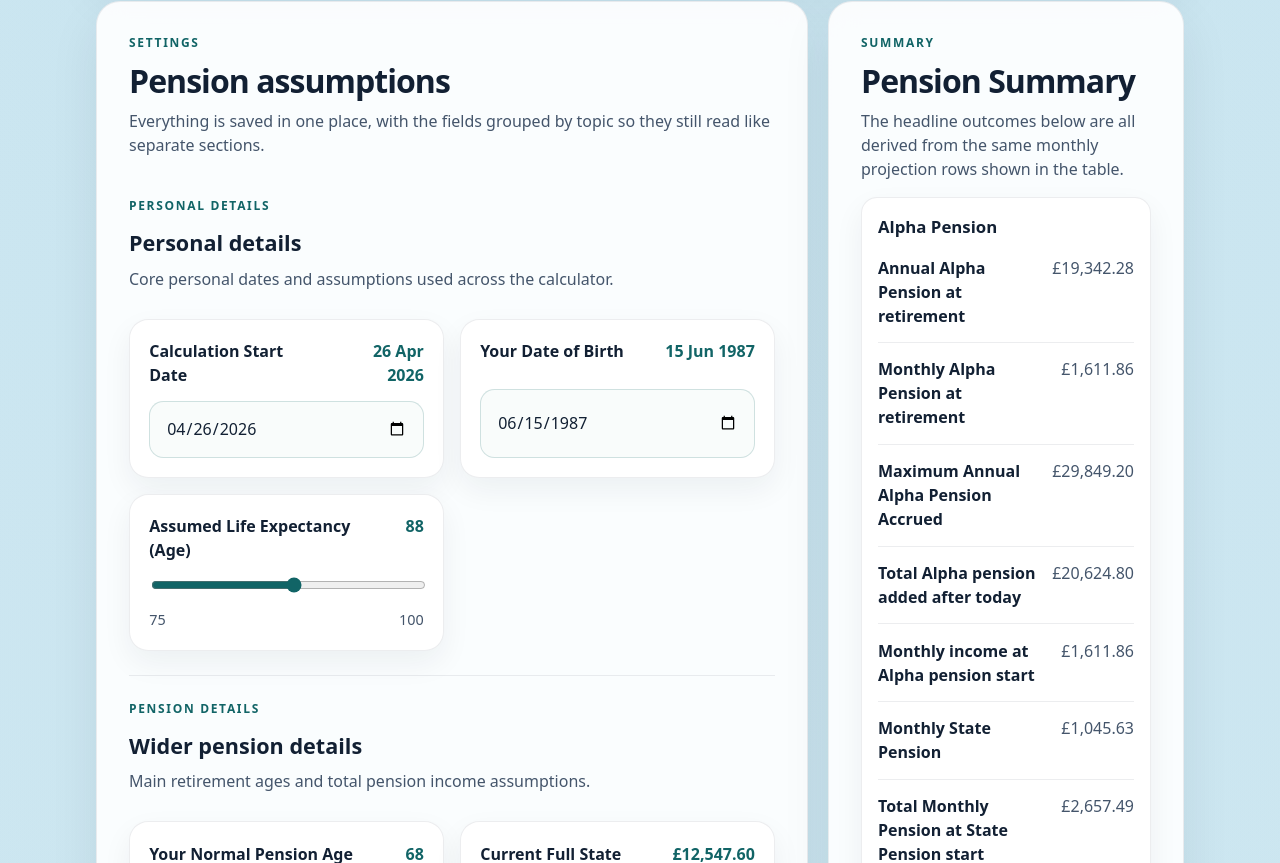
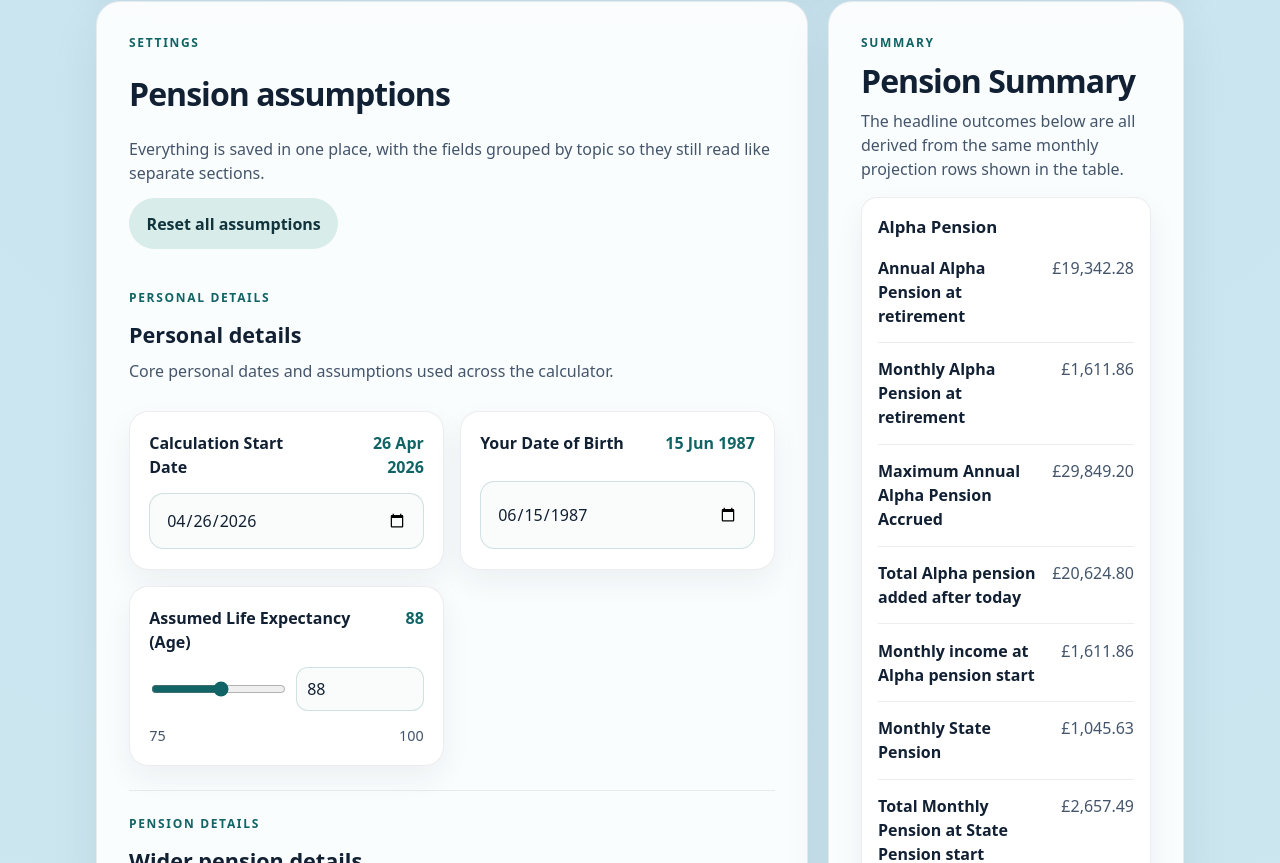
Before and after one commit to r0w4n/cs-pension-calculator, a React (Vite) app: page / in a window 1280 px wide. Shown: the part 417-1280 px from the top of the page. Built offline with nearby package versions, Linux system fonts and the light colour scheme.

Commit message:
Improve assumptions form usability

```diff
--- a/src/App.tsx
+++ b/src/App.tsx
@@ -12,6 +12,7 @@ import {
 } from "./projection";
 import {
   createDefaultAddedPensionLumpSum,
+  createDefaultSettings,
   defaultSettings,
   formatCurrency,
   getAlphaAbsYear,
@@ -39,6 +40,10 @@ function App() {
       ...current,
       [key]: normalizeSetting(key, value),
     }));
+  }
+
+  function resetSettings() {
+    setSettings(createDefaultSettings());
   }
 
   return (
@@ -99,6 +104,13 @@ function App() {
               Everything is saved in one place, with the fields grouped by topic
               so they still read like separate sections.
             </p>
+            <button
+              type="button"
+              className="secondary-button"
+              onClick={resetSettings}
+            >
+              Reset all assumptions
+            </button>
           </div>
 
           <div className="settings-sections">
@@ -315,7 +327,7 @@ function Field({ field, value, onChange }: FieldProps) {
     }
 
     return (
-      <label className="field-card">
+      <div className="field-card">
         <span className="field-header">
           <FieldLabel field={field} />
           <span className="field-value">{formatDate(draftValue)}</span>
@@ -332,7 +344,7 @@ function Field({ field, value, onChange }: FieldProps) {
             commitDateValue(event.target.value);
           }}
         />
-      </label>
+      </div>
     );
   }
 
@@ -371,6 +383,10 @@ function Field({ field, value, onChange }: FieldProps) {
   }
 
   if (field.type === "range") {
+    const commitRangeValue = (nextValue: number) => {
+      onChange(field.id, nextValue as PensionSettings[typeof field.id]);
+    };
+
     return (
       <label className="field-card">
         <span className="field-header">
@@ -380,6 +396,7 @@ function Field({ field, value, onChange }: FieldProps) {
             {field.valuePrefix ?? ""}
           </span>
         </span>
+        <div className="range-control-grid">
           <input
             aria-label={field.label}
             className="range-input"
@@ -388,10 +405,19 @@ function Field({ field, value, onChange }: FieldProps) {
             max={field.max}
             step={field.step}
             value={value as number}
-          onChange={(event) =>
-            onChange(field.id, Number(event.target.value) as PensionSettings[typeof field.id])
-          }
+            onChange={(event) => commitRangeValue(Number(event.target.value))}
           />
+          <input
+            aria-label={`${field.label} exact value`}
+            className="number-input"
+            type="number"
+            min={field.min}
+            max={field.max}
+            step={field.step}
+            value={value as number}
+            onChange={(event) => commitRangeValue(Number(event.target.value))}
+          />
+        </div>
         <div className="range-scale">
           <span>{formatFieldValue(field.min, field.format)}</span>
           <span>{formatFieldValue(field.max, field.format)}</span>
--- a/src/index.css
+++ b/src/index.css
@@ -175,6 +175,12 @@ h3 {
   margin-bottom: 1rem;
 }
 
+.settings-panel .panel-heading {
+  display: grid;
+  gap: 0.85rem;
+  justify-items: start;
+}
+
 .layout {
   display: grid;
   gap: 1.25rem;
@@ -244,6 +250,22 @@ h3 {
 .range-input {
   width: 100%;
   accent-color: var(--accent);
+}
+
+.range-control-grid {
+  display: grid;
+  grid-template-columns: minmax(0, 1fr) minmax(6.5rem, 8rem);
+  align-items: center;
+  gap: 0.75rem;
+}
+
+.number-input {
+  width: 100%;
+  border: 1px solid rgba(17, 100, 102, 0.18);
+  border-radius: 0.75rem;
+  padding: 0.55rem 0.65rem;
+  background: #f9fcfb;
+  color: inherit;
 }
 
 .range-scale {
```
Also changed, not shown: 1 other file (tests, documents, lock files or other folders). Lines whose indentation alone changed are shown as unchanged.
